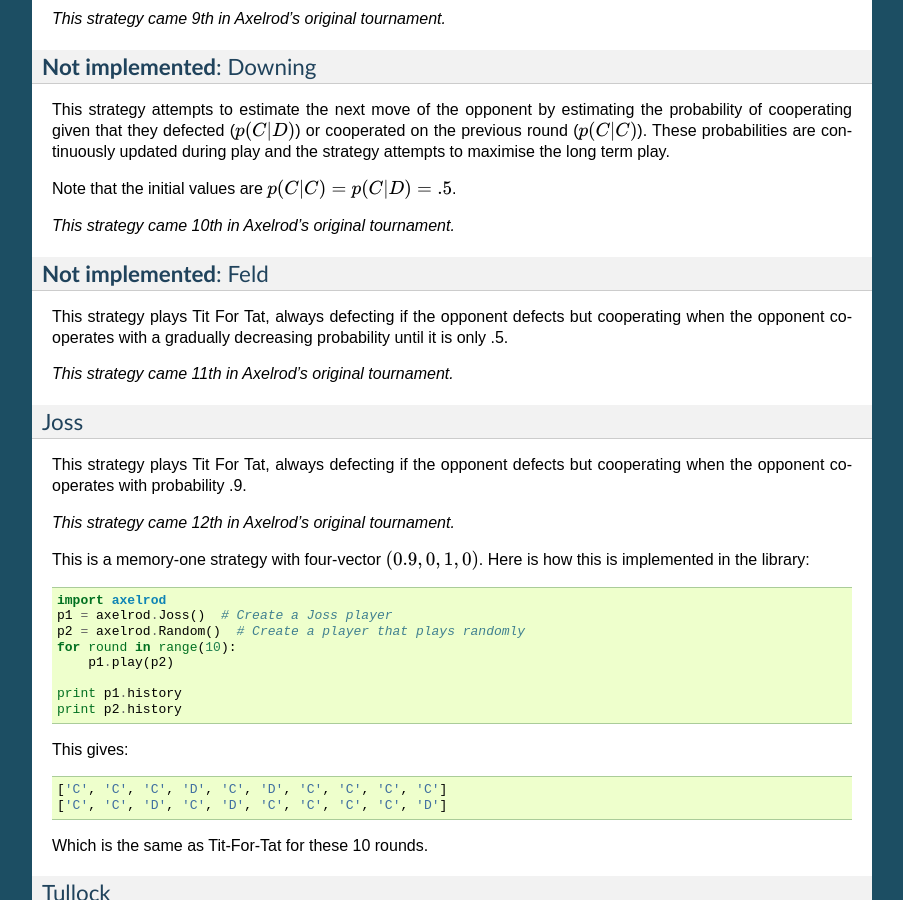
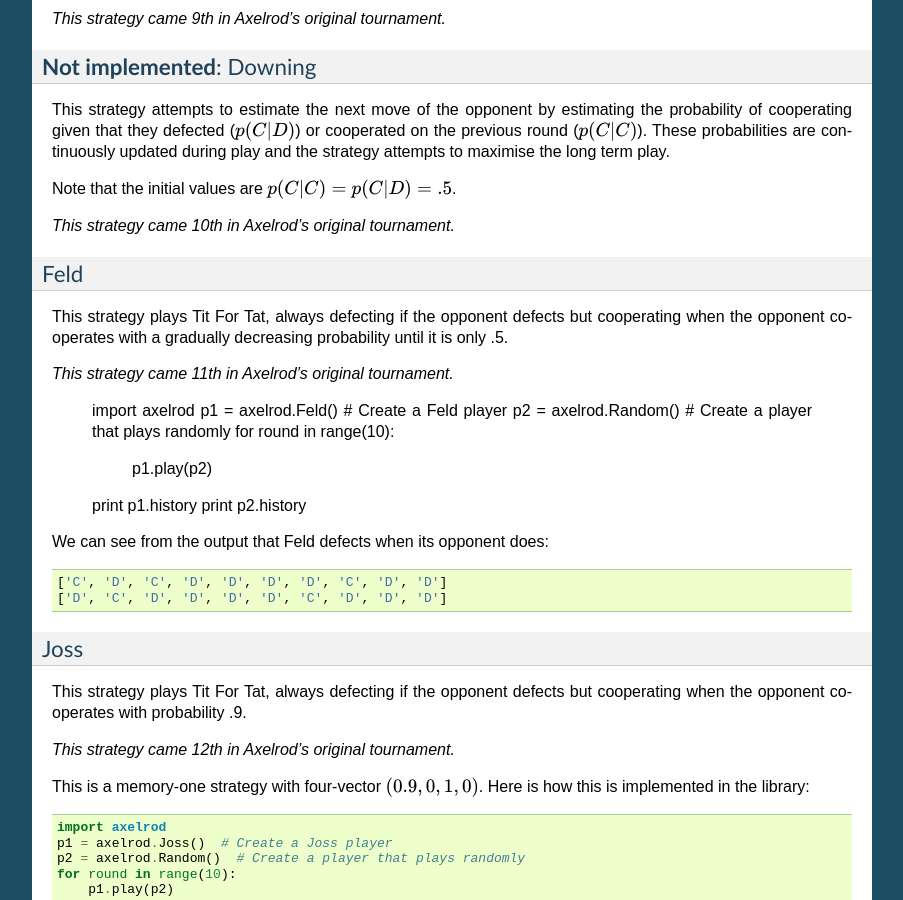
Before and after one commit to Axelrod-Python/Axelrod, a Sphinx documentation site: the page built from docs/overview_of_strategies.rst, in a window 1280 px wide and 900 px high, scrolled down 4309 px. Shown: the whole window, without its empty margins (198-1101 px from the left). Built offline with Sphinx 7.4.7, drawn with Linux system fonts in a browser that asks for light colours; some of the changed text lies outside the part shown.

Commit message:
Add Feld to overview docs

```diff
--- a/docs/overview_of_strategies.rst
+++ b/docs/overview_of_strategies.rst
@@ -267,14 +267,28 @@ Note that the initial values are :math:`p(C|C)=p(C|D)=.5`.
 
 *This strategy came 10th in Axelrod's original tournament.*
 
-**Not implemented**: Feld
-^^^^^^^^^^^^^^^^^^^^^^^^^
+Feld
+^^^^
 
 This strategy plays Tit For Tat, always defecting if the opponent defects but
 cooperating when the opponent cooperates with a gradually decreasing probability
 until it is only .5.
 
 *This strategy came 11th in Axelrod's original tournament.*
+
+    import axelrod
+    p1 = axelrod.Feld()  # Create a Feld player
+    p2 = axelrod.Random()  # Create a player that plays randomly
+    for round in range(10):
+        p1.play(p2)
+
+    print p1.history
+    print p2.history
+
+We can see from the output that Feld defects when its opponent does::
+
+    ['C', 'D', 'C', 'D', 'D', 'D', 'D', 'C', 'D', 'D']
+    ['D', 'C', 'D', 'D', 'D', 'D', 'C', 'D', 'D', 'D']
 
 Joss
 ^^^^
```
